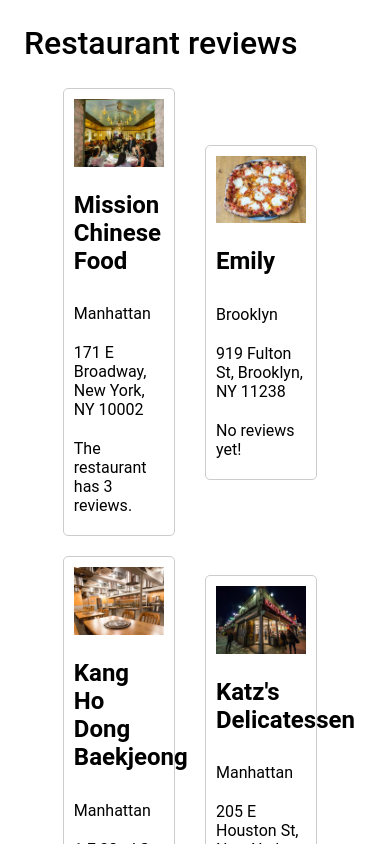
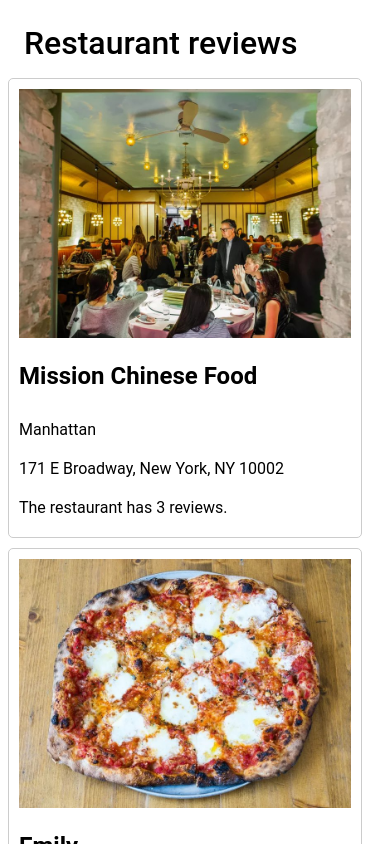
Before and after one commit to edujg81/proyectoAngular, an Angular app: page / in a window 390 px wide. Shown: the top 844 px of the page. Built offline with nearby package versions, Linux system fonts and the light colour scheme.

Commit message:
ejercicio 5 - Responsive

```diff
--- a/src/app/app.component.html
+++ b/src/app/app.component.html
@@ -8,7 +8,7 @@
   fxFill fxLayoutAlign="center center"
 >
 
-<div class="tarjeta" *ngFor="let restaurant of restaurantList" fxFlex="30">
+<div class="tarjeta" *ngFor="let restaurant of restaurantList" fxFlex.lt-sm="100" fxFlex.sm="45" fxFlex.gt-sm="30">
   <!-- <img src="{{restaurant.photograph}}"> -->
 
     <img [src]="restaurant.photograph">
--- a/src/app/app.component.scss
+++ b/src/app/app.component.scss
@@ -22,5 +22,5 @@
     border: 1px solid #ccc;
     border-radius: 5px;
     padding: 10px;
-    margin: 10px;
+    margin-bottom: 10px;
   }
```
